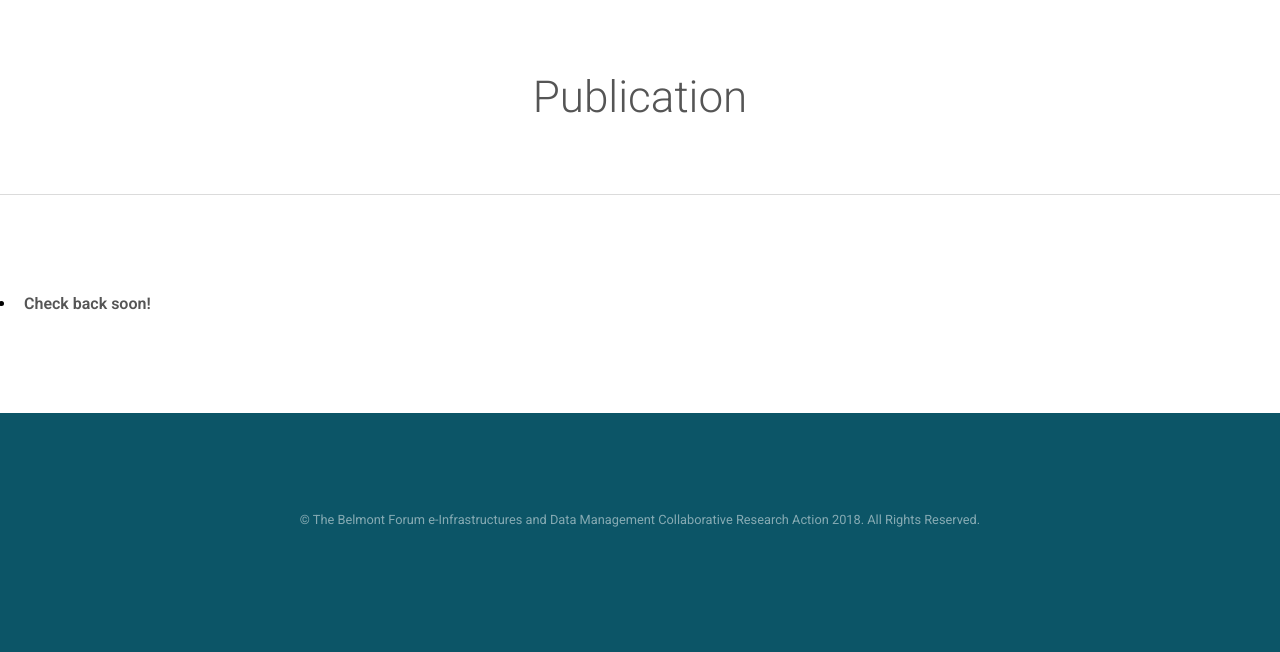
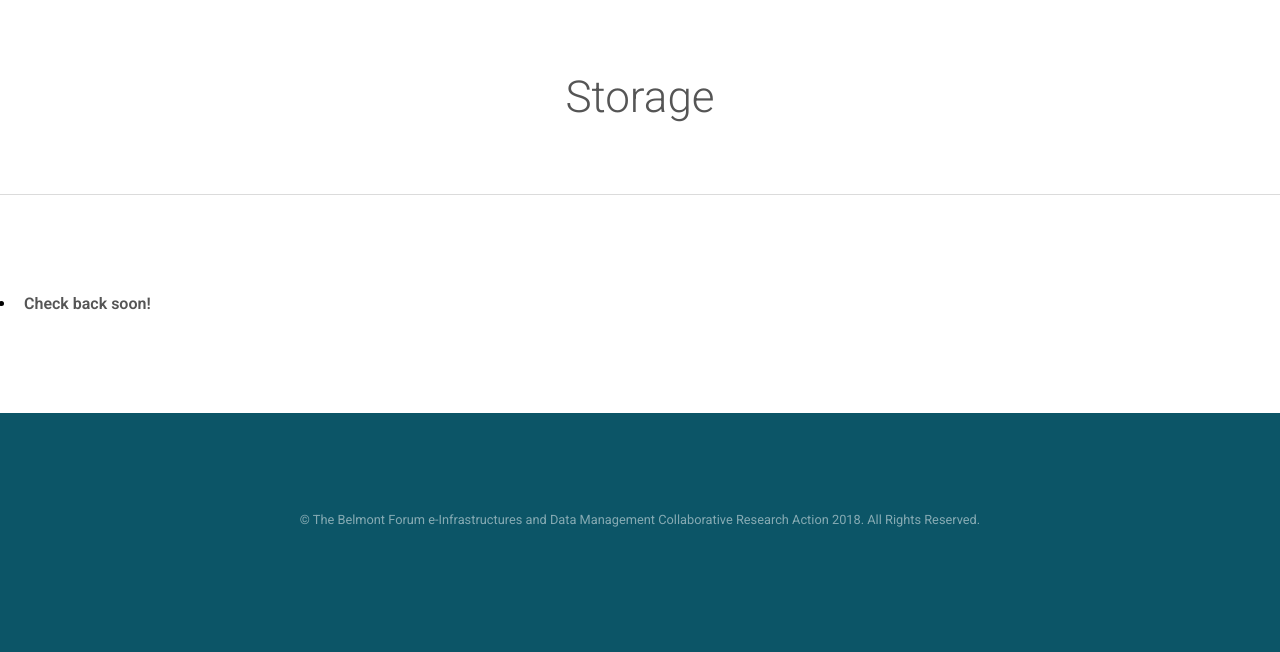
Before and after one commit to bfe-inf/toolkit, a Jekyll site: the page bp&s-storage.html, which Jekyll copies as it is, in a window 1280 px wide. Shown: the part 450-1102 px from the top of the page. Built offline with Jekyll 4.4.1, drawn with Linux system fonts in a browser that asks for light colours.

Commit message:
Update and rename bp&s-publication.html to bp&s-storage.html

```diff
--- a/bp&s-publication.html
+++ b/bp&s-storage.html
@@ -6,7 +6,7 @@
 -->
 <html>
 	<head>
-		<title>BP&S: Publication | BFE-INF Tool Kit</title>
+		<title>BP&S: Storage | BFE-INF Tool Kit</title>
 		<meta charset="utf-8" />
 		<meta name="viewport" content="width=device-width, initial-scale=1" />
 		<link rel="icon" type ="image/png" href = "images/Favicon/favicon-16x16.png"/>
@@ -42,7 +42,7 @@
 			<section id="main" class="wrapper" style="padding-bottom: 0px;">
 				<div class="inner">
 					<header class="align-center">
-						<h2>Publication</h2>
+						<h2>Storage</h2>
 					</header>
 			</section>
 			<hr>
```
